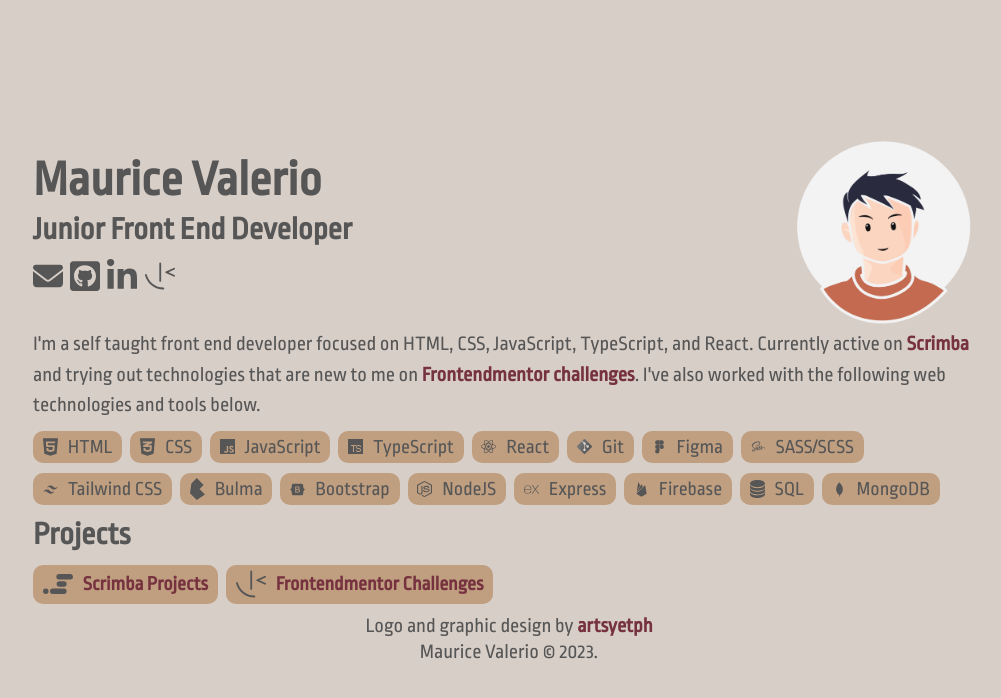
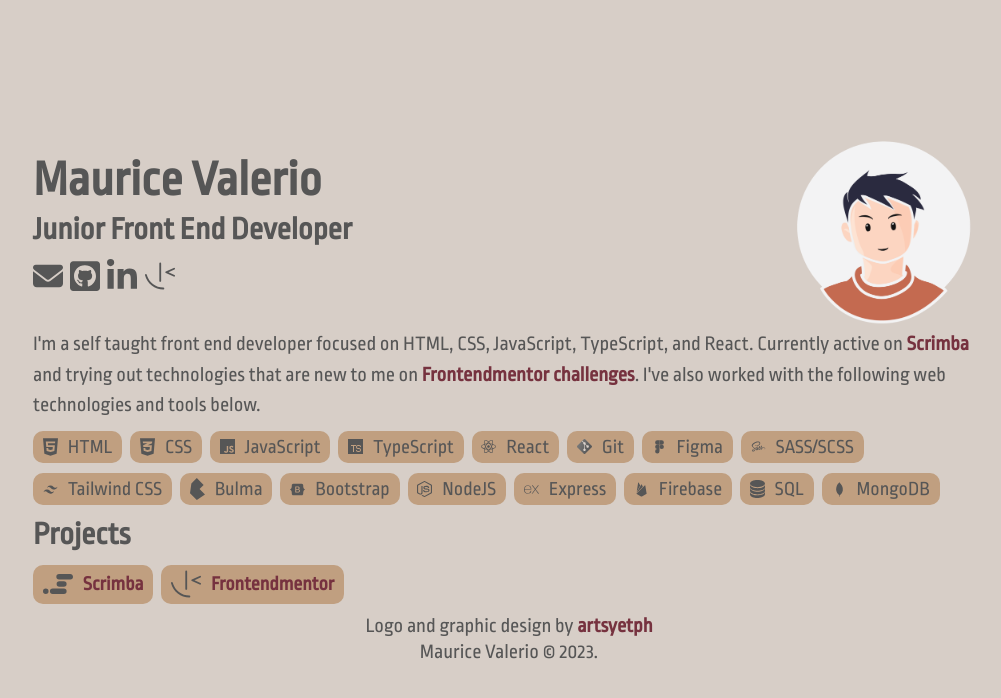
Before and after one commit to mauricevalerio/portfolio, a React (Vite) app: page / in a window 1280 px wide. Shown: the top 698 px of the page, without its empty margins (131-1132 px from the left). Built offline with nearby package versions, Linux system fonts and the light colour scheme.

Commit message:
Modified project name links

```diff
--- a/src/data.js
+++ b/src/data.js
@@ -215,12 +215,12 @@
 /* PROJECTS ARRAY */
 export const projects = [
     {
-        name: "Scrimba Projects",
+        name: "Scrimba",
         link: '/scrimba',
         icon: scrimba
     },
     {
-        name: "Frontendmentor Challenges",
+        name: "Frontendmentor",
         link: '/frontendmentor',
         icon: frontendmentor
     }
```
